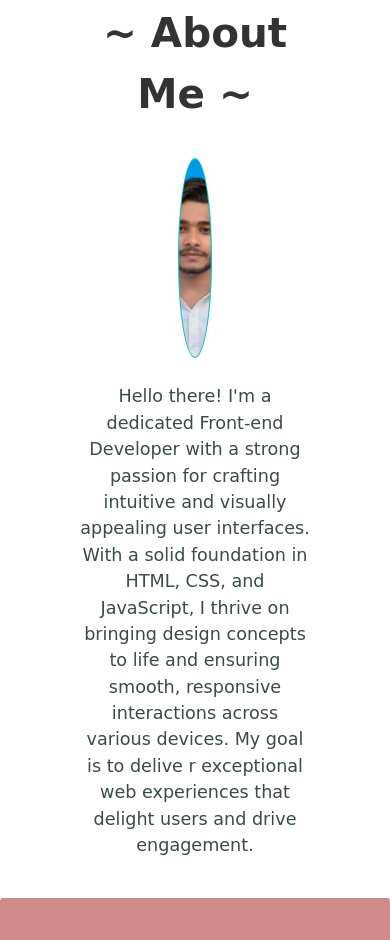
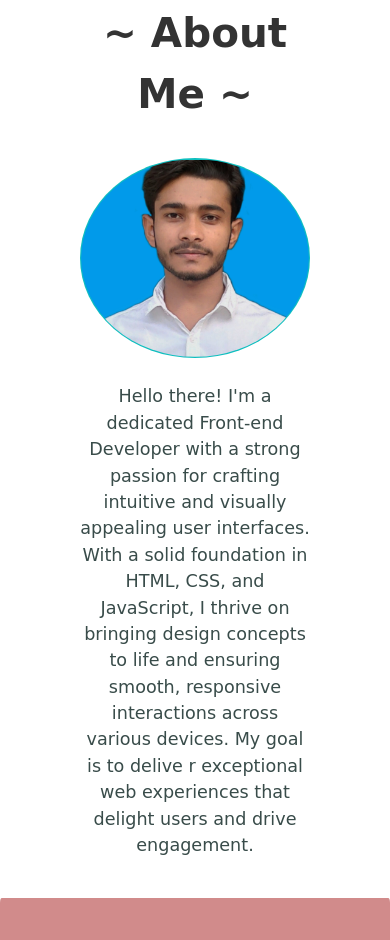
Before and after one commit to yadavrajeev07/yadavrajeev07.github.io, a plain HTML site: page index.html in a window 390 px wide. Shown: the part 849-1789 px from the top of the page. Drawn offline with Linux system fonts and the light colour scheme.

Commit message:
profile pic update

```diff
--- a/rajeev.css
+++ b/rajeev.css
@@ -110,7 +110,7 @@ nav ul li a {
 }
 
 .profile-photo {
-    max-width: 15%;
+    max-width: 100%;
     height: auto;
     border-radius: 50%;
     object-fit: cover;
@@ -193,7 +193,7 @@ a:hover {
     }
 
 .profile-photo {
-        width: 50%;
+        width: 100%;
         margin: 0 auto;
     }
 }
```
